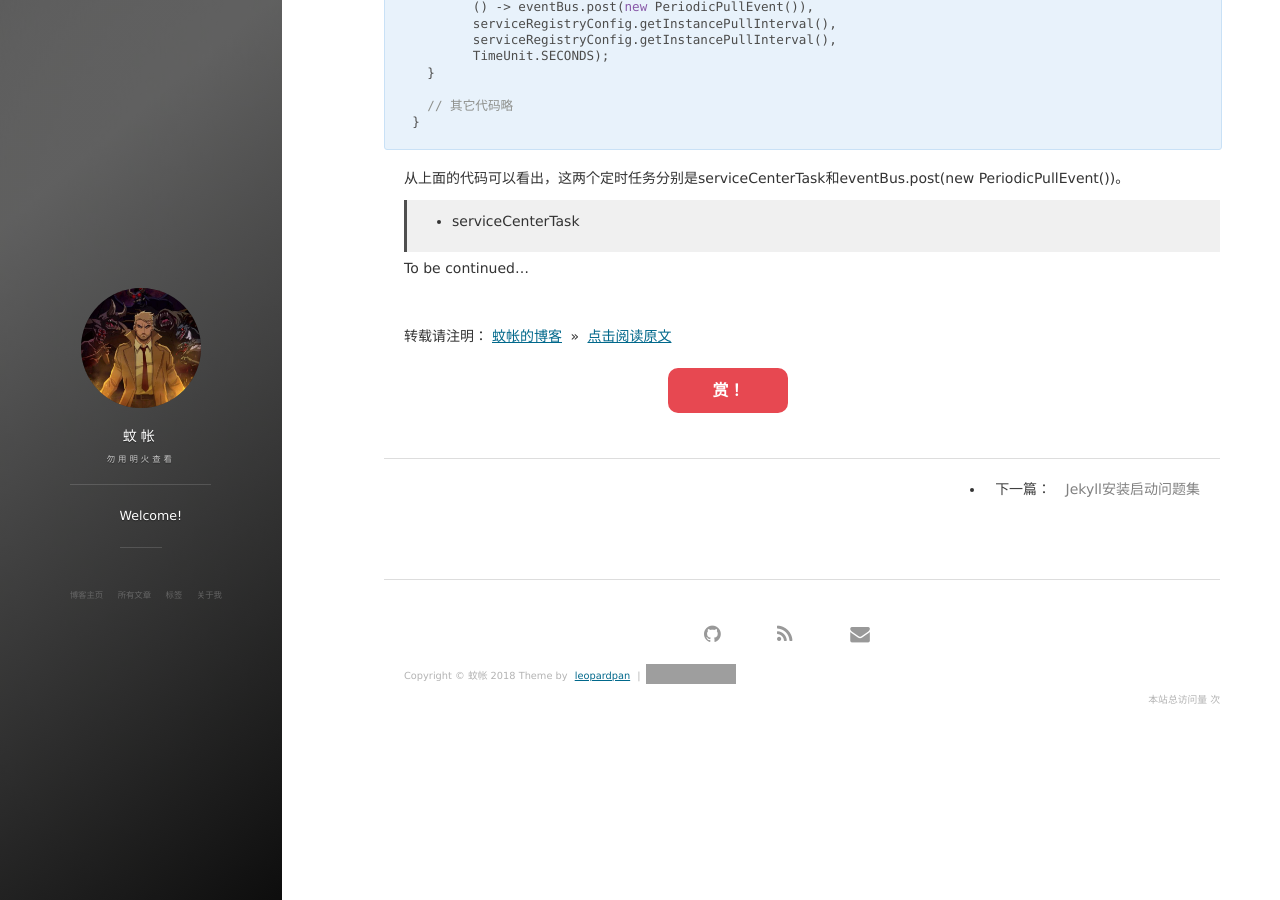
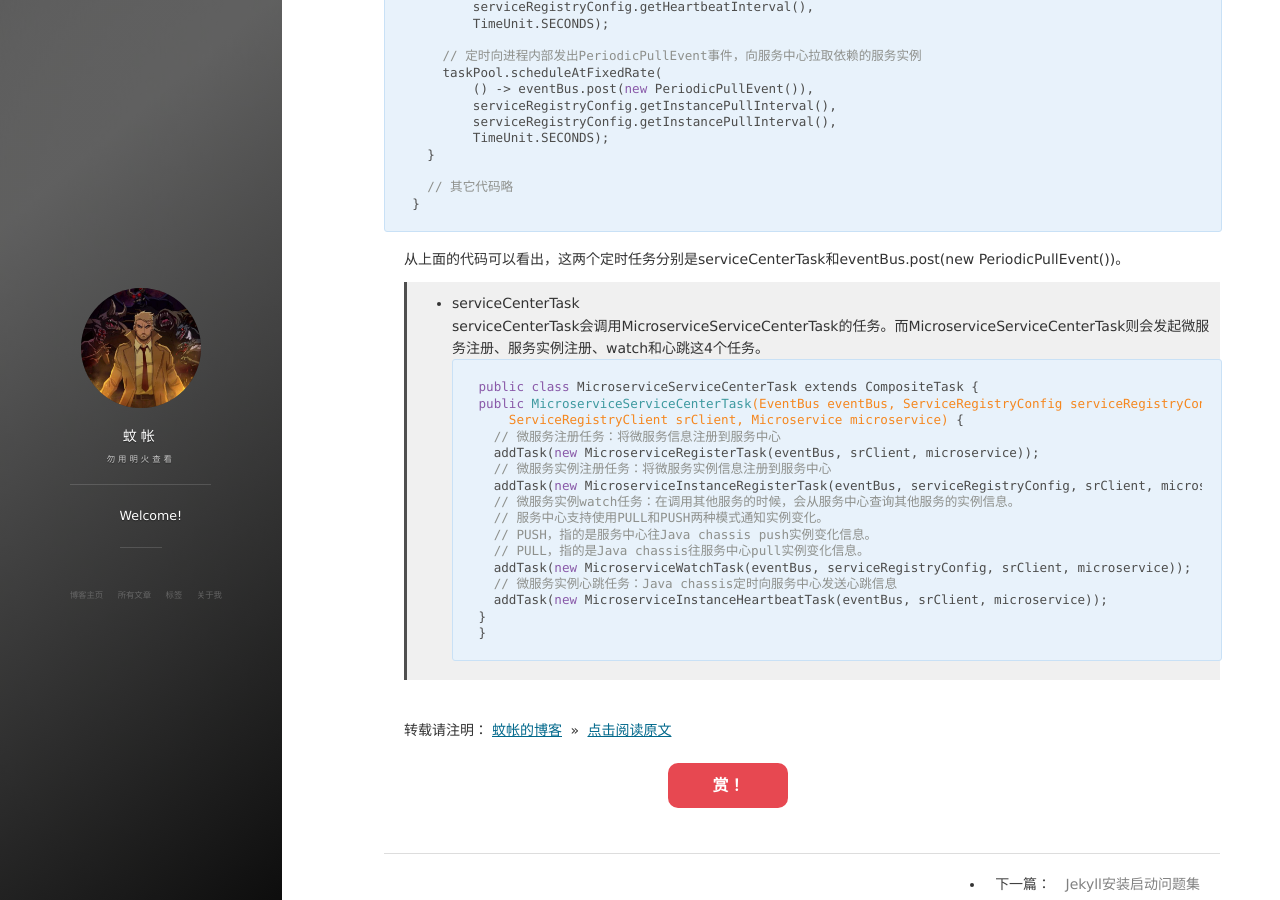
Before and after one commit to NevilleYeung/NevilleYeung.github.io, a Jekyll site: the page built from _posts/2018-07-15-ServiceComb-CodeAnalysis-JavaChassis-startup.md, in a window 1280 px wide and 900 px high, scrolled down 9617 px. Built offline with Jekyll 4.4.1, drawn with Linux system fonts in a browser that asks for light colours; nearby versions of some CDN libraries; comment, search, counter and statistics services are not loaded; some of the changed text lies outside the part shown; grey boxes are pictures that could not be loaded.

Commit message:
更新服务注册相关的代码分析

````diff
--- a/_posts/2018-07-15-ServiceComb-CodeAnalysis-JavaChassis-startup.md
+++ b/_posts/2018-07-15-ServiceComb-CodeAnalysis-JavaChassis-startup.md
@@ -160,7 +160,11 @@ public class CseApplicationListener
     // 调用RemoteServiceRegistry的run方法，启动心跳、注册、watch等定时任务。
     RegistryUtils.run();
 
-    // TODO 添加优雅关闭的方法。
+    // 添加优雅关闭的方法。
+    // destory方法：1、将自身的服务实例信息在服务中心中unregistry掉；
+    // 2、确保所有请求处理完；
+    // 3、destroy掉配置中心上的相关配置；
+    // 4、通知BootListener相关的事件。
     Runtime.getRuntime().addShutdownHook(new Thread(this::destroy));
   }
 ```
@@ -389,6 +393,7 @@ public class TransportManager {
       MicroserviceMeta microserviceMeta = schemaMeta.getMicroserviceMeta();
       ServicePathManager mgr = findPathManager(mgrMap, microserviceMeta);
       // 将契约路径加载到ServicePathManager中
+      // 消费端发出请求时会先从ServicePathManager中查找
       mgr.addSchema(schemaMeta);
     }
 
@@ -454,12 +459,26 @@ public class RemoteServiceRegistry extends AbstractServiceRegistry {
 ```
 从上面的代码可以看出，这两个定时任务分别是serviceCenterTask和eventBus.post(new PeriodicPullEvent())。
 >* serviceCenterTask
+serviceCenterTask会调用MicroserviceServiceCenterTask的任务。而MicroserviceServiceCenterTask则会发起微服务注册、服务实例注册、watch和心跳这4个任务。
+```
+public class MicroserviceServiceCenterTask extends CompositeTask {
+  public MicroserviceServiceCenterTask(EventBus eventBus, ServiceRegistryConfig serviceRegistryConfig,
+      ServiceRegistryClient srClient, Microservice microservice) {
+    // 微服务注册任务：将微服务信息注册到服务中心
+    addTask(new MicroserviceRegisterTask(eventBus, srClient, microservice));
+    // 微服务实例注册任务：将微服务实例信息注册到服务中心
+    addTask(new MicroserviceInstanceRegisterTask(eventBus, serviceRegistryConfig, srClient, microservice));
+    // 微服务实例watch任务：在调用其他服务的时候，会从服务中心查询其他服务的实例信息。
+    // 服务中心支持使用PULL和PUSH两种模式通知实例变化。
+    // PUSH，指的是服务中心往Java chassis push实例变化信息。
+    // PULL，指的是Java chassis往服务中心pull实例变化信息。
+    addTask(new MicroserviceWatchTask(eventBus, serviceRegistryConfig, srClient, microservice));
+    // 微服务实例心跳任务：Java chassis定时向服务中心发送心跳信息
+    addTask(new MicroserviceInstanceHeartbeatTask(eventBus, srClient, microservice));
+  }
+}
+```
 
-
-
-
-
-To be continued...
 
 
 <br>
````
